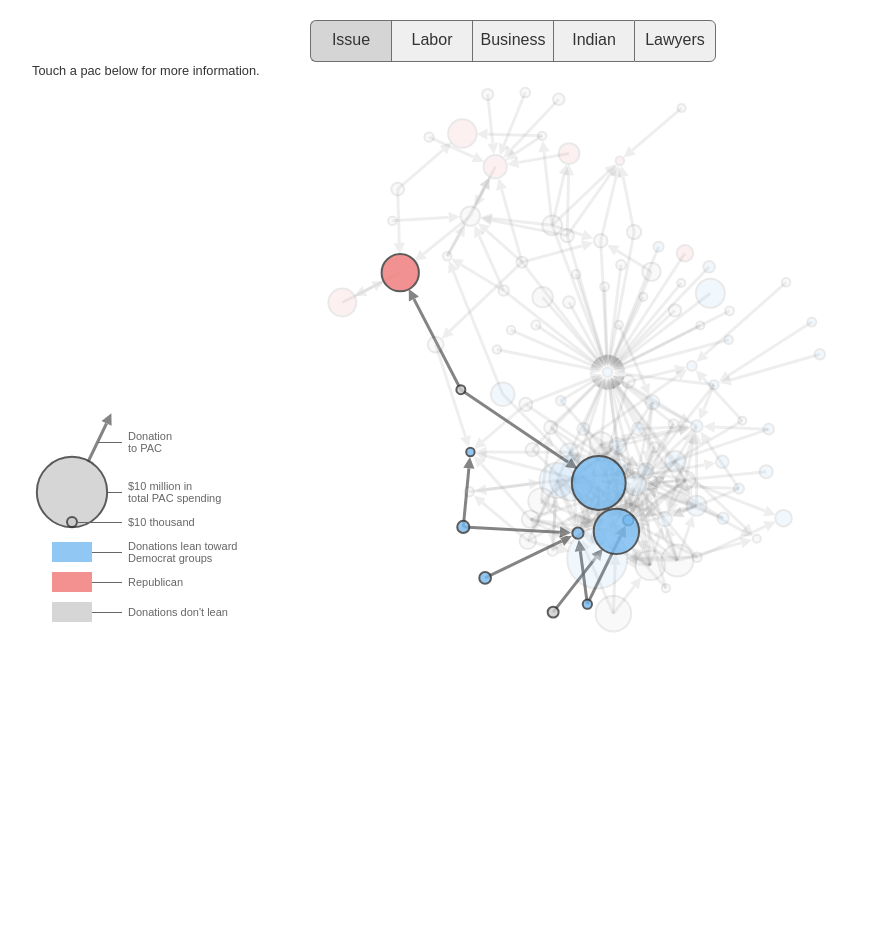
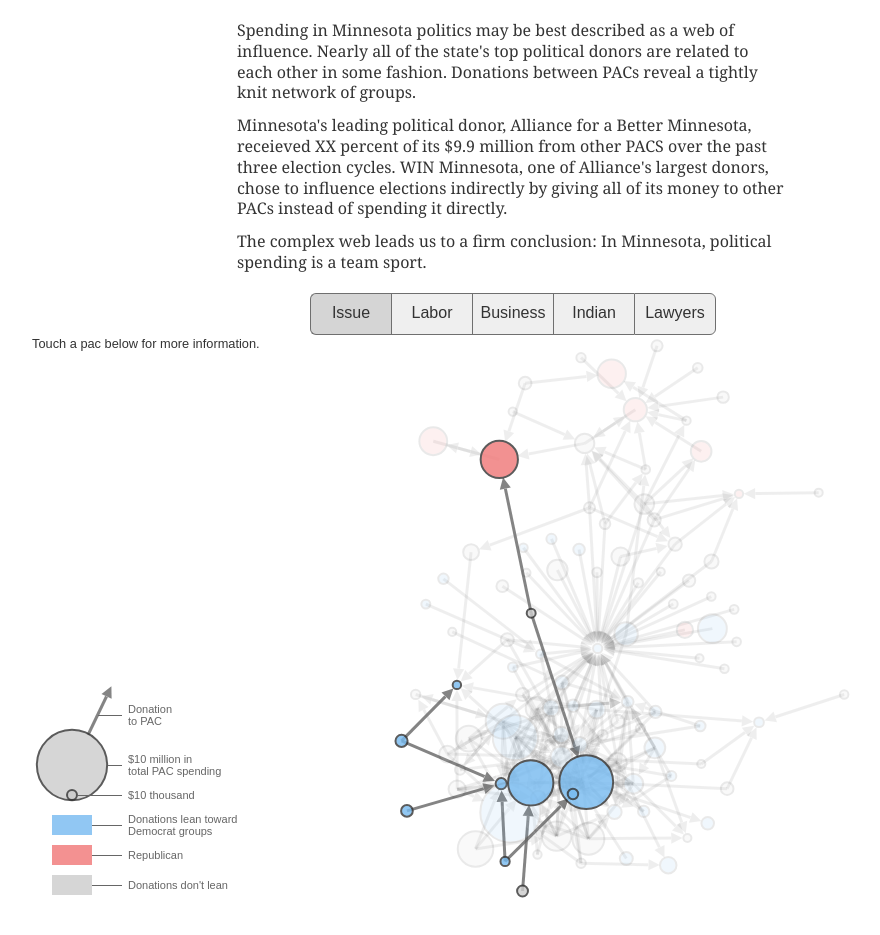
Before and after one commit to kevinschaul/inter-pac-spending, a PHP site: page / in a window 1280 px wide. Shown: the whole page, without its empty margins (128-1008 px from the left). Before the commit the page ends 632 px from the top, so only its background shows below. Run offline with PHP 8.4, Linux system fonts and the light colour scheme; data that the repository does not hold is empty.

Commit message:
Add intro

```diff
--- a/public/css/base.css
+++ b/public/css/base.css
@@ -1,9 +1,9 @@
-/* line 48, ../../sass/base.scss */
+/* line 46, ../../sass/base.scss */
 .clear {
   clear: both;
 }
 
-/* line 52, ../../sass/base.scss */
+/* line 50, ../../sass/base.scss */
 .graphic {
   font-family: Arial, sans-serif;
   font-size: 16px;
@@ -13,125 +13,25 @@
   margin: auto;
 }
 
-/* line 61, ../../sass/base.scss */
-#graph {
-  width: 960px;
-  height: 590px;
+/* line 59, ../../sass/base.scss */
+.intro {
+  width: 550px;
+  margin: 20px auto;
+  font-family: Georgia, serif;
+  line-height: 1.3em;
 }
 /* line 65, ../../sass/base.scss */
-#graph .node {
-  fill: #ccc;
-  stroke: #333;
-  stroke-width: 2px;
-  opacity: 0.8;
-  cursor: pointer;
-  -webkit-transition: opacity 0.4s;
-  -moz-transition: opacity 0.4s;
-  -ms-transition: opacity 0.4s;
-  -o-transition: opacity 0.4s;
-  transition: opacity 0.4s;
-}
-/* line 74, ../../sass/base.scss */
-#graph .pro-dfl {
-  fill: #76BAF0;
-}
-/* line 77, ../../sass/base.scss */
-#graph .pro-rpm {
-  fill: #F07676;
-}
-/* line 80, ../../sass/base.scss */
-#graph .pro-other {
-  fill: #ccc;
-}
-/* line 84, ../../sass/base.scss */
-#graph .link {
-  stroke: #666;
-  stroke-width: 3px;
-  pointer-events: none;
-  -webkit-transition: opacity 0.2s;
-  -moz-transition: opacity 0.2s;
-  -ms-transition: opacity 0.2s;
-  -o-transition: opacity 0.2s;
-  transition: opacity 0.2s;
-}
-/* line 92, ../../sass/base.scss */
-#graph .annotation .node {
-  opacity: 0.8 !important;
-}
-/* line 95, ../../sass/base.scss */
-#graph .annotation .link {
-  opacity: 0.8 !important;
-}
-/* line 98, ../../sass/base.scss */
-#graph .annotation .color {
-  opacity: 0.8;
-  stroke: none;
-  shape-rendering: crispEdges;
-}
-/* line 103, ../../sass/base.scss */
-#graph .annotation .leader {
-  shape-rendering: crispEdges;
-  stroke: #666;
-  stroke-width: 1px;
-}
-/* line 108, ../../sass/base.scss */
-#graph .annotation text {
-  fill: #666;
-  font-size: 11px;
-}
-/* line 114, ../../sass/base.scss */
-#graph marker {
-  overflow: auto;
-}
-/* line 118, ../../sass/base.scss */
-#graph .underlay {
-  fill: #fff;
-}
-/* line 125, ../../sass/base.scss */
-#graph .outer.triangle, #graph .outer.inner {
-  stroke-width: 4px;
-  fill: #fff;
-  stroke: #fff;
-}
-/* line 131, ../../sass/base.scss */
-#graph .inner {
-  stroke-width: 4px;
-  fill: #666;
-  stroke: #666;
+.intro p {
+  margin: 12px 0;
 }
 
-/* line 139, ../../sass/base.scss */
-.infobar {
-  width: 250px;
-  position: absolute;
-}
-/* line 143, ../../sass/base.scss */
-.infobar .help {
-  font-size: 0.8em;
-}
-/* line 147, ../../sass/base.scss */
-.infobar .name {
-  font-size: 1.6em;
-  line-height: 1.1em;
-  margin-bottom: 12px;
-}
-/* line 152, ../../sass/base.scss */
-.infobar .info {
-  float: left;
-  margin: 8px 6px 8px 0;
-}
-/* line 156, ../../sass/base.scss */
-.infobar .info-value {
-  font-weight: bold;
-}
-
-/* line 161, ../../sass/base.scss */
+/* line 70, ../../sass/base.scss */
 .button-wrapper {
   margin-bottom: 20px;
   margin-left: 278px;
 }
 
-/* line 166, ../../sass/base.scss */
+/* line 75, ../../sass/base.scss */
 .button {
   float: left;
   width: 80px;
@@ -147,12 +47,12 @@
   transition: background-color 0.2s;
   cursor: pointer;
 }
-/* line 177, ../../sass/base.scss */
+/* line 86, ../../sass/base.scss */
 .button .title {
   padding: 10px 0;
 }
 
-/* line 181, ../../sass/base.scss */
+/* line 90, ../../sass/base.scss */
 .button:first-child {
   -webkit-border-top-left-radius: 6px;
   -moz-border-top-left-radius: 6px;
@@ -166,7 +66,7 @@
   border-bottom-left-radius: 6px;
 }
 
-/* line 184, ../../sass/base.scss */
+/* line 93, ../../sass/base.scss */
 .button:last-child {
   border-right: 1px solid #6f6f6f;
   -webkit-border-top-right-radius: 6px;
@@ -181,18 +81,130 @@
   border-bottom-right-radius: 6px;
 }
 
-/* line 189, ../../sass/base.scss */
+/* line 98, ../../sass/base.scss */
 .button:hover {
   background-color: #e2e2e2;
 }
 
-/* line 192, ../../sass/base.scss */
+/* line 101, ../../sass/base.scss */
 .button.active {
   background-color: #d5d5d5;
 }
 
-/* line 196, ../../sass/base.scss */
+/* line 105, ../../sass/base.scss */
 .description {
   font-size: 0.8em;
   padding: 4px 0;
 }
+
+/* line 110, ../../sass/base.scss */
+.infobar {
+  width: 250px;
+  position: absolute;
+}
+/* line 114, ../../sass/base.scss */
+.infobar .help {
+  font-size: 0.8em;
+}
+/* line 118, ../../sass/base.scss */
+.infobar .name {
+  font-size: 1.6em;
+  line-height: 1.1em;
+  margin-bottom: 12px;
+}
+/* line 123, ../../sass/base.scss */
+.infobar .info {
+  float: left;
+  margin: 8px 6px 8px 0;
+}
+/* line 127, ../../sass/base.scss */
+.infobar .info-value {
+  font-weight: bold;
+}
+
+/* line 132, ../../sass/base.scss */
+#graph {
+  width: 960px;
+  height: 590px;
+}
+/* line 136, ../../sass/base.scss */
+#graph .node {
+  fill: #ccc;
+  stroke: #333;
+  stroke-width: 2px;
+  opacity: 0.8;
+  cursor: pointer;
+  -webkit-transition: opacity 0.4s;
+  -moz-transition: opacity 0.4s;
+  -ms-transition: opacity 0.4s;
+  -o-transition: opacity 0.4s;
+  transition: opacity 0.4s;
+}
+/* line 145, ../../sass/base.scss */
+#graph .pro-dfl {
+  fill: #76BAF0;
+}
+/* line 148, ../../sass/base.scss */
+#graph .pro-rpm {
+  fill: #F07676;
+}
+/* line 151, ../../sass/base.scss */
+#graph .pro-other {
+  fill: #ccc;
+}
+/* line 155, ../../sass/base.scss */
+#graph .link {
+  stroke: #666;
+  stroke-width: 3px;
+  pointer-events: none;
+  -webkit-transition: opacity 0.2s;
+  -moz-transition: opacity 0.2s;
+  -ms-transition: opacity 0.2s;
+  -o-transition: opacity 0.2s;
+  transition: opacity 0.2s;
+}
+/* line 163, ../../sass/base.scss */
+#graph .annotation .node {
+  opacity: 0.8 !important;
+}
+/* line 166, ../../sass/base.scss */
+#graph .annotation .link {
+  opacity: 0.8 !important;
+}
+/* line 169, ../../sass/base.scss */
+#graph .annotation .color {
+  opacity: 0.8;
+  stroke: none;
+  shape-rendering: crispEdges;
+}
+/* line 174, ../../sass/base.scss */
+#graph .annotation .leader {
+  shape-rendering: crispEdges;
+  stroke: #666;
+  stroke-width: 1px;
+}
+/* line 179, ../../sass/base.scss */
+#graph .annotation text {
+  fill: #666;
+  font-size: 11px;
+}
+/* line 185, ../../sass/base.scss */
+#graph marker {
+  overflow: auto;
+}
+/* line 189, ../../sass/base.scss */
+#graph .underlay {
+  fill: #fff;
+}
+/* line 196, ../../sass/base.scss */
+#graph .outer.triangle, #graph .outer.inner {
+  stroke-width: 4px;
+  fill: #fff;
+  stroke: #fff;
+}
+/* line 202, ../../sass/base.scss */
+#graph .inner {
+  stroke-width: 4px;
+  fill: #666;
+  stroke: #666;
+}
--- a/public/index.php
+++ b/public/index.php
@@ -3,6 +3,30 @@
 <link rel="stylesheet" href="css/base.css" />
 
 <div class='graphic'>
+
+  <div class='intro'>
+
+    <p>
+      Spending in Minnesota politics may be best described as a web of
+      influence. Nearly all of the state's top political donors are
+      related to each other in some fashion. Donations between PACs reveal a
+      tightly knit network of groups.
+    </p>
+
+    <p>
+      Minnesota's leading political donor, Alliance for a Better Minnesota,
+      receieved XX percent of its $9.9 million from other PACS over
+      the past three election cycles. WIN Minnesota, one of Alliance's largest
+      donors, chose to influence elections indirectly by giving all of its
+      money to other PACs instead of spending it directly.
+    </p>
+
+    <p>
+      The complex web leads us to a firm conclusion: In Minnesota,
+      political spending is a team sport.
+    </p>
+
+  </div>
 
   <div class='button-wrapper'>
     <div class='button' data-show='issue'>
--- a/public/js/base.js
+++ b/public/js/base.js
@@ -165,7 +165,7 @@
          return d.totspend;
       }))
       .links(self.links)
-      .size([self.width + 200, self.height - 30])
+      .size([self.width + 200, self.height])
       .charge(-300)
       .linkDistance(60)
       .gravity(0.3)
```
Also changed, not shown: sass/base.scss (+73 -64 lines).
